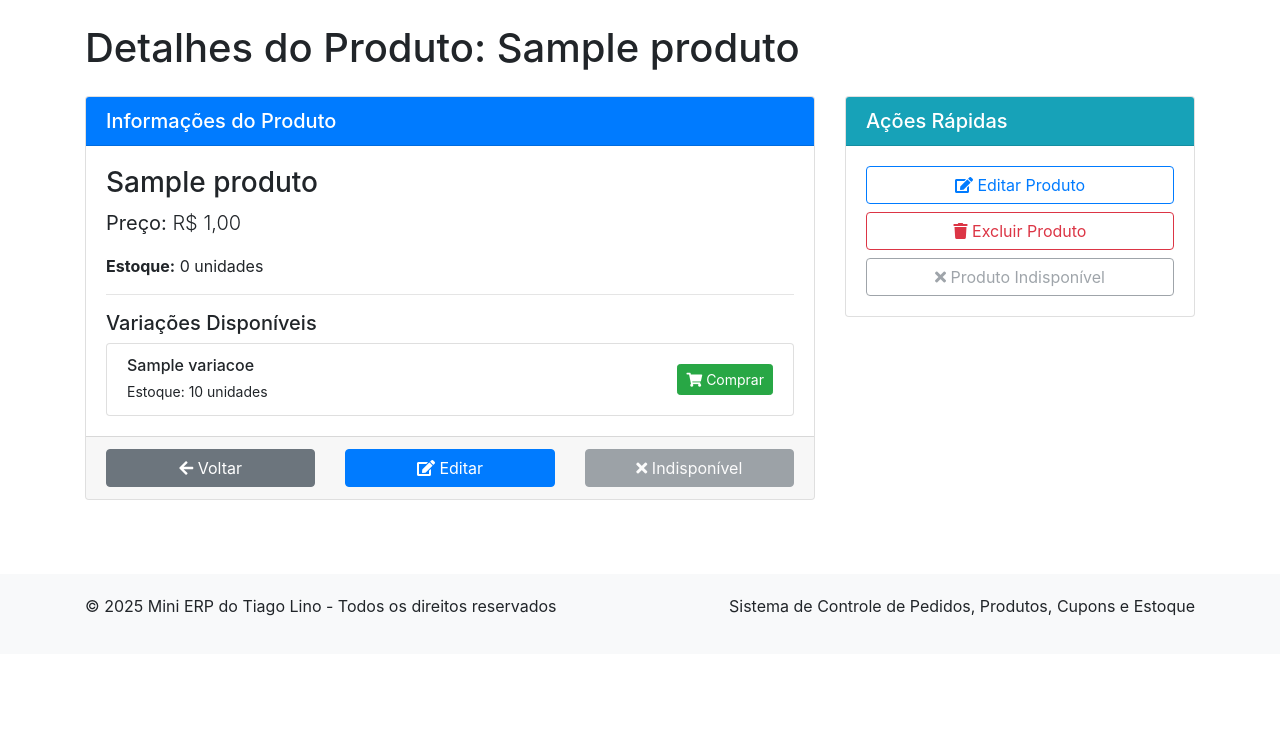
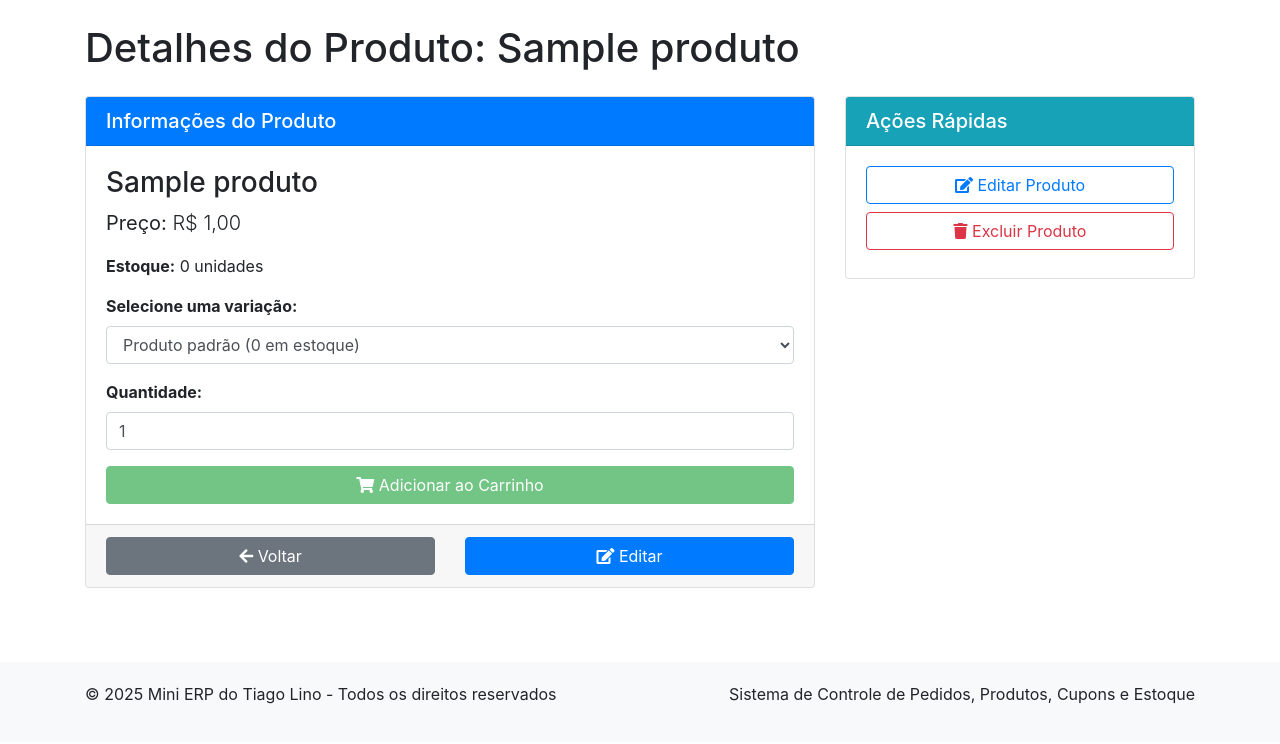
Before and after one commit to TisenNL/mini_erp, a CodeIgniter app: page /mini_erp/index.php/produtos/view/1 in a window 1280 px wide. Shown: the part 56-800 px from the top of the page. Run offline with CodeIgniter, Linux system fonts and the light colour scheme; tables that the repository leaves empty hold one stand-in row (values such as "Sample post").

Commit message:
feat: implementa seleção de variações e quantidade na compra de produtos

```diff
--- a/application/config/routes.php
+++ b/application/config/routes.php
@@ -88,3 +88,8 @@ $route['webhook/status'] = 'webhook/status';
 // Rotas para pedidos
 $route['pedidos'] = 'pedidos/index';
 $route['pedidos/view/(:num)'] = 'pedidos/view/$1';
+
+// Rotas de compras
+$route['produtos/comprar/(:num)'] = 'produtos/comprar/$1';
+$route['produtos/comprar_direto/(:num)'] = 'produtos/comprar_direto/$1';
+$route['produtos/comprar_direto/(:num)/(:num)'] = 'produtos/comprar_direto/$1/$2';
--- a/application/controllers/Produtos.php
+++ b/application/controllers/Produtos.php
@@ -1,16 +1,19 @@
 <?php
-defined('BASEPATH') OR exit('No direct script access allowed');
+defined('BASEPATH') or exit('No direct script access allowed');
 
-class Produtos extends CI_Controller {
+class Produtos extends CI_Controller
+{
 
-    public function __construct() {
+    public function __construct()
+    {
         parent::__construct();
         $this->load->model('produto_model');
         $this->load->model('variacao_model');
         $this->load->model('estoque_model');
     }
 
-    public function index() {
+    public function index()
+    {
         $data['produtos'] = $this->produto_model->get_with_estoque();
         $data['title'] = 'Gerenciar Produtos';
 
@@ -19,7 +22,8 @@ class Produtos extends CI_Controller {
         $this->load->view('templates/footer');
     }
 
-    public function view($id) {
+    public function view($id)
+    {
         $data['produto'] = $this->produto_model->get_with_variacoes($id);
 
         if (empty($data['produto'])) {
@@ -33,7 +37,8 @@ class Produtos extends CI_Controller {
         $this->load->view('templates/footer');
     }
 
-    public function create() {
+    public function create()
+    {
         $this->load->helper('form');
         $this->load->library('form_validation');
 
@@ -91,7 +96,8 @@ class Produtos extends CI_Controller {
         }
     }
 
-    public function edit($id) {
+    public function edit($id)
+    {
         $data['produto'] = $this->produto_model->get_with_variacoes($id);
 
         if (empty($data['produto'])) {
@@ -193,7 +199,8 @@ class Produtos extends CI_Controller {
         }
     }
 
-    public function delete($id) {
+    public function delete($id)
+    {
         $produto = $this->produto_model->get_by_id($id);
 
         if (empty($produto)) {
@@ -205,7 +212,78 @@ class Produtos extends CI_Controller {
         redirect('produtos');
     }
 
-    public function comprar($id, $variacao_id = NULL) {
+    public function comprar($id)
+    {
+        $produto = $this->produto_model->get_by_id($id);
+
+        if (empty($produto)) {
+            show_404();
+        }
+
+        // Verificar se foi enviada uma variação
+        $variacao_id = $this->input->post('variacao_id');
+        $quantidade = $this->input->post('quantidade') ? (int)$this->input->post('quantidade') : 1;
+
+        // Garantir que a quantidade mínima seja 1
+        $quantidade = max(1, $quantidade);
+
+        // Verificar estoque
+        $disponivel = $this->estoque_model->verificar_disponibilidade($id, $variacao_id, $quantidade);
+
+        if (!$disponivel) {
+            $this->session->set_flashdata('error', 'Produto sem estoque disponível para a quantidade solicitada.');
+            redirect('produtos/view/' . $id);
+        }
+
+        // Inicializar carrinho na sessão, se não existir
+        if (!$this->session->carrinho) {
+            $this->session->set_userdata('carrinho', []);
+        }
+
+        $carrinho = $this->session->carrinho;
+
+        // Gerar chave única para o item
+        $item_key = $id . '-' . ($variacao_id ? $variacao_id : '0');
+
+        // Verificar se já existe no carrinho
+        if (isset($carrinho[$item_key])) {
+            // Adicionar mais unidades
+            $carrinho[$item_key]['quantidade'] += $quantidade;
+            $carrinho[$item_key]['subtotal'] = $carrinho[$item_key]['quantidade'] * $carrinho[$item_key]['preco'];
+        } else {
+            // Obter nome da variação, se houver
+            $variacao_nome = NULL;
+            if ($variacao_id) {
+                $variacao = $this->db->where('id', $variacao_id)->get('variacoes')->row();
+                $variacao_nome = $variacao ? $variacao->nome : NULL;
+            }
+
+            // Adicionar novo item
+            $carrinho[$item_key] = [
+                'produto_id' => $id,
+                'produto_nome' => $produto->nome,
+                'preco' => $produto->preco,
+                'quantidade' => $quantidade,
+                'subtotal' => $produto->preco * $quantidade,
+                'variacao_id' => $variacao_id,
+                'variacao_nome' => $variacao_nome
+            ];
+        }
+
+        // Atualizar carrinho na sessão
+        $this->session->set_userdata('carrinho', $carrinho);
+
+        // Atualizar totais
+        $this->atualizar_totais_carrinho();
+
+        $this->session->set_flashdata('success', 'Produto adicionado ao carrinho!');
+        redirect('carrinho');
+    }
+
+    // Método para adicionar produto diretamente ao carrinho
+
+    public function comprar_direto($id, $variacao_id = NULL)
+    {
         $produto = $this->produto_model->get_by_id($id);
 
         if (empty($produto)) {
@@ -265,7 +343,8 @@ class Produtos extends CI_Controller {
         redirect('carrinho');
     }
 
-    private function atualizar_totais_carrinho() {
+    private function atualizar_totais_carrinho()
+    {
         $carrinho = $this->session->carrinho;
         $subtotal = 0;
 
--- a/application/libraries/Email_service.php
+++ b/application/libraries/Email_service.php
@@ -46,7 +46,7 @@ class Email_service {
         $this->ci->load->library('email');
         $this->ci->email->clear();
 
-        $this->ci->email->from('seu_email@gmail.com', 'Mini ERP');
+        $this->ci->email->from('minierpteste@gmail.com', 'Mini ERP do Tiago Lino');
         $this->ci->email->to($pedido->cliente_email);
         $this->ci->email->subject($subject);
         $this->ci->email->message($message);
--- a/application/views/produtos/view.php
+++ b/application/views/produtos/view.php
@@ -19,61 +19,55 @@
                     <?php endif; ?>
                 </p>
 
-                <?php if (!empty($produto->variacoes)): ?>
-                    <hr>
-                    <h5>Variações Disponíveis</h5>
-                    <div class="list-group">
-                        <?php foreach ($produto->variacoes as $variacao): ?>
-                            <div class="list-group-item">
-                                <div class="d-flex justify-content-between align-items-center">
-                                    <div>
-                                        <h6 class="mb-1"><?php echo $variacao->nome; ?></h6>
-                                        <small>
-                                            Estoque:
-                                            <?php if (isset($variacao->estoque->quantidade)): ?>
-                                                <?php echo $variacao->estoque->quantidade; ?> unidades
-                                            <?php else: ?>
-                                                <span class="text-danger">Não disponível</span>
-                                            <?php endif; ?>
-                                        </small>
-                                    </div>
-                                    <?php if (isset($variacao->estoque->quantidade) && $variacao->estoque->quantidade > 0): ?>
-                                        <a href="<?php echo base_url('produtos/comprar/' . $produto->id . '/' . $variacao->id); ?>" class="btn btn-success btn-sm">
-                                            <i class="fas fa-shopping-cart"></i> Comprar
-                                        </a>
+                <?php echo form_open('produtos/comprar/' . $produto->id); ?>
+                    <?php if (!empty($produto->variacoes)): ?>
+                        <div class="form-group">
+                            <label for="variacao"><strong>Selecione uma variação:</strong></label>
+                            <select name="variacao_id" id="variacao" class="form-control">
+                                <option value="">Produto padrão
+                                    <?php if (isset($produto->estoque->quantidade)): ?>
+                                        (<?php echo $produto->estoque->quantidade; ?> em estoque)
                                     <?php else: ?>
-                                        <button class="btn btn-secondary btn-sm" disabled>
-                                            <i class="fas fa-times"></i> Indisponível
-                                        </button>
+                                        (Indisponível)
                                     <?php endif; ?>
-                                </div>
-                            </div>
-                        <?php endforeach; ?>
+                                </option>
+
+                                <?php foreach ($produto->variacoes as $variacao): ?>
+                                    <option value="<?php echo $variacao->id; ?>"
+                                        <?php echo (isset($variacao->estoque->quantidade) && $variacao->estoque->quantidade > 0) ? '' : 'disabled'; ?>>
+                                        <?php echo $variacao->nome; ?>
+                                        <?php if (isset($variacao->estoque->quantidade)): ?>
+                                            (<?php echo $variacao->estoque->quantidade; ?> em estoque)
+                                        <?php else: ?>
+                                            (Indisponível)
+                                        <?php endif; ?>
+                                    </option>
+                                <?php endforeach; ?>
+                            </select>
+                        </div>
+                    <?php endif; ?>
+
+                    <div class="form-group">
+                        <label for="quantidade"><strong>Quantidade:</strong></label>
+                        <input type="number" name="quantidade" id="quantidade" class="form-control" value="1" min="1" max="<?php echo isset($produto->estoque->quantidade) ? $produto->estoque->quantidade : 0; ?>">
                     </div>
-                <?php endif; ?>
+
+                    <button type="submit" class="btn btn-success btn-block" <?php echo (isset($produto->estoque->quantidade) && $produto->estoque->quantidade > 0) ? '' : 'disabled'; ?>>
+                        <i class="fas fa-shopping-cart"></i> Adicionar ao Carrinho
+                    </button>
+                <?php echo form_close(); ?>
             </div>
             <div class="card-footer">
                 <div class="row">
-                    <div class="col-md-4">
+                    <div class="col-md-6">
                         <a href="<?php echo base_url('produtos'); ?>" class="btn btn-secondary btn-block">
                             <i class="fas fa-arrow-left"></i> Voltar
                         </a>
                     </div>
-                    <div class="col-md-4">
+                    <div class="col-md-6">
                         <a href="<?php echo base_url('produtos/edit/' . $produto->id); ?>" class="btn btn-primary btn-block">
                             <i class="fas fa-edit"></i> Editar
                         </a>
-                    </div>
-                    <div class="col-md-4">
-                        <?php if (isset($produto->estoque->quantidade) && $produto->estoque->quantidade > 0): ?>
-                            <a href="<?php echo base_url('produtos/comprar/' . $produto->id); ?>" class="btn btn-success btn-block">
-                                <i class="fas fa-shopping-cart"></i> Comprar
-                            </a>
-                        <?php else: ?>
-                            <button class="btn btn-secondary btn-block" disabled>
-                                <i class="fas fa-times"></i> Indisponível
-                            </button>
-                        <?php endif; ?>
                     </div>
                 </div>
             </div>
@@ -92,15 +86,6 @@
                 <a href="#" class="btn btn-outline-danger btn-block mb-2" data-toggle="modal" data-target="#deleteModal">
                     <i class="fas fa-trash"></i> Excluir Produto
                 </a>
-                <?php if (isset($produto->estoque->quantidade) && $produto->estoque->quantidade > 0): ?>
-                    <a href="<?php echo base_url('produtos/comprar/' . $produto->id); ?>" class="btn btn-outline-success btn-block">
-                        <i class="fas fa-shopping-cart"></i> Adicionar ao Carrinho
-                    </a>
-                <?php else: ?>
-                    <button class="btn btn-outline-secondary btn-block" disabled>
-                        <i class="fas fa-times"></i> Produto Indisponível
-                    </button>
-                <?php endif; ?>
             </div>
         </div>
     </div>
@@ -129,3 +114,35 @@
         </div>
     </div>
 </div>
+
+<script>
+    jQueryReady(function($) {
+        // Armazenar os dados de estoque das variações
+        var estoques = {
+            '': <?php echo isset($produto->estoque->quantidade) ? $produto->estoque->quantidade : 0; ?>,
+            <?php foreach ($produto->variacoes as $variacao): ?>
+            '<?php echo $variacao->id; ?>': <?php echo isset($variacao->estoque->quantidade) ? $variacao->estoque->quantidade : 0; ?>,
+            <?php endforeach; ?>
+        };
+
+        // Atualizar o máximo do campo quantidade com base na variação selecionada
+        $('#variacao').change(function() {
+            var variacao_id = $(this).val();
+            var estoque = estoques[variacao_id] || 0;
+
+            // Atualizar máximo e valor atual se necessário
+            $('#quantidade').attr('max', estoque);
+
+            if (parseInt($('#quantidade').val()) > estoque) {
+                $('#quantidade').val(estoque);
+            }
+
+            // Desabilitar o botão se não houver estoque
+            if (estoque <= 0) {
+                $('button[type="submit"]').prop('disabled', true);
+            } else {
+                $('button[type="submit"]').prop('disabled', false);
+            }
+        });
+    });
+</script>
```
Also changed, not shown: README.md.
